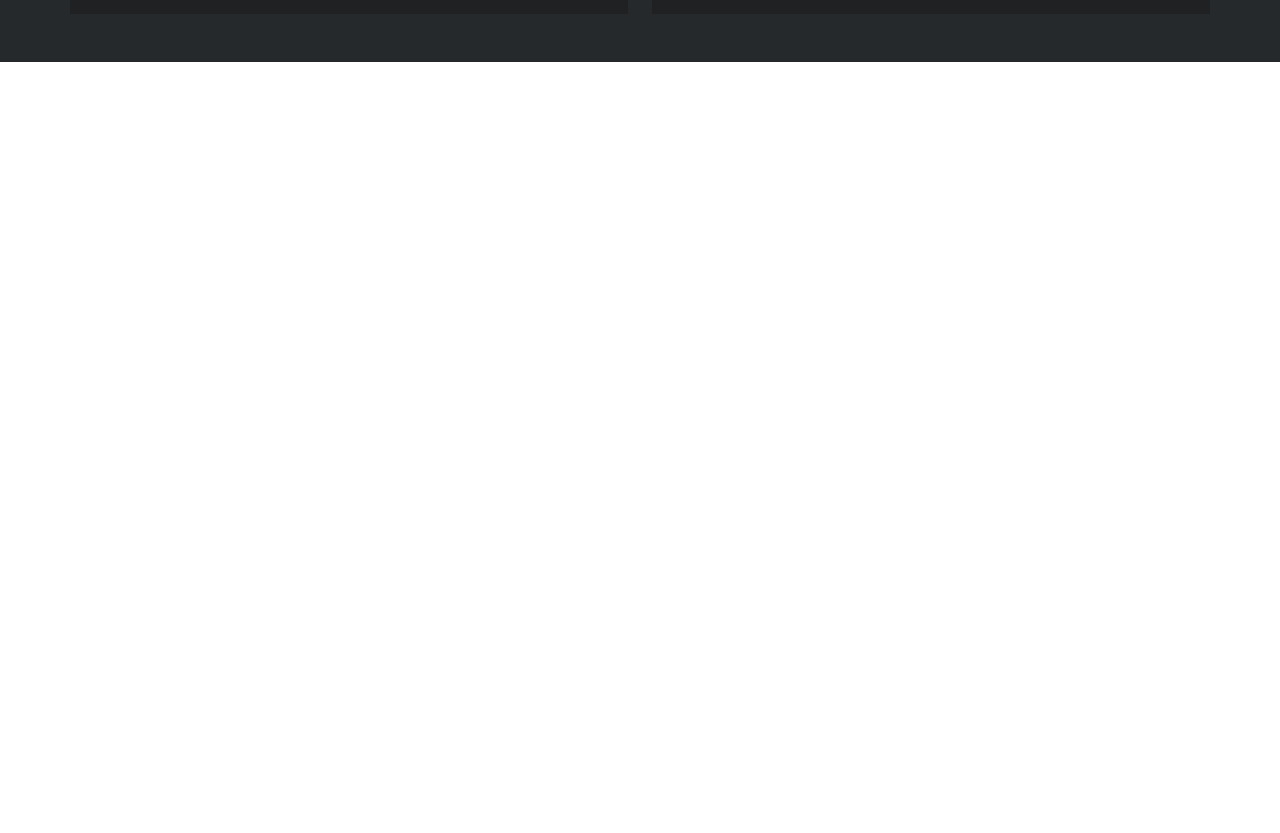
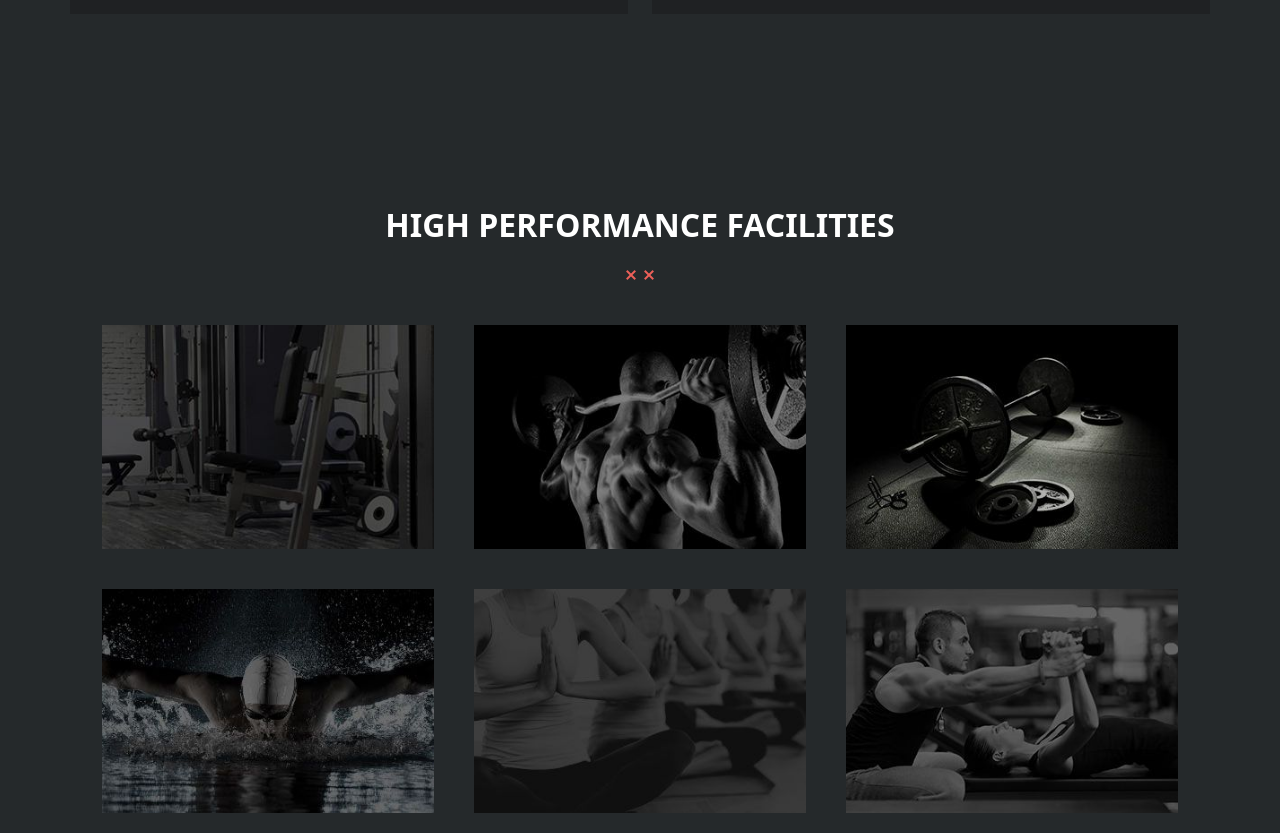
Before and after one commit to RuxandraRambet/proj-html-vuejs, a Vue app: page / in a window 1280 px wide. Shown: the part 2429-3262 px from the top of the page. Before the commit the page ends 2491 px from the top, so only its background shows below. Built offline with nearby package versions, Linux system fonts and the light colour scheme.

Commit message:
feat: performance section in main

```diff
--- a/src/components/AppMain.vue
+++ b/src/components/AppMain.vue
@@ -2,7 +2,8 @@
 import DescriptionSection from './DescriptionSection.vue';
 import SignUpSection from './SignUpSection.vue';
 import IconsSection from './IconsSection.vue';
-import ResultsSection from './ResultsSection.vue'
+import ResultsSection from './ResultsSection.vue';
+import PerformanceSection from './PerformanceSection.vue';
 export default {
     name: 'AppMain',
     components: {
@@ -10,6 +11,7 @@ export default {
         SignUpSection,
         IconsSection,
         ResultsSection,
+        PerformanceSection,
     }
 }
 </script>
@@ -20,6 +22,7 @@ export default {
         <SignUpSection />
         <IconsSection/>
         <ResultsSection/>
+        <PerformanceSection/>
     </main>
 </template>
 
--- /dev/null
+++ b/src/components/PerformanceSection.vue
@@ -0,0 +1,41 @@
+<script>
+export default {
+    name: 'Performances',
+}
+</script>
+
+<template>
+    <section>
+        <div class="container pt-5">
+            <!-- Title and divider container -->
+            <div class="section-top pt-5 text-center">
+                <h2 class="text-uppercase text-white fw-bold">High Performance Facilities</h2>
+                <img src="../assets/img/divider-xx-red.png" alt="divider X" class="pt-3 pb-4">
+            </div>
+            <!-- /Title and divider container -->
+            <!-- Images container -->
+            <div class="d-flex flex-wrap img-container">
+                <img src="../assets/img/home-image1.jpg" alt="Facility Img">
+                <img src="../assets/img/home-image2.jpg" alt="Facility Img">
+                <img src="../assets/img/home-image3.jpg" alt="Facility Img">
+                <img src="../assets/img/home-image4.jpg" alt="Facility Img">
+                <img src="../assets/img/home-image54.jpg" alt="Facility Img">
+                <img src="../assets/img/home-image6.jpg" alt="Facility Img">
+            </div>
+            <!-- /Images container -->
+        </div>
+    </section>
+</template>
+
+<style lang="scss" scoped>
+@use '../assets/scss/partials/variables' as *;
+
+section {
+    background-color: $primarybgcolor;
+
+    .img-container img {
+        margin: 20px;
+        width: calc((100% / 3) - 40px);
+    }
+}
+</style>
--- a/src/components/ResultsSection.vue
+++ b/src/components/ResultsSection.vue
@@ -8,11 +8,13 @@ export default {
 <template>
     <section>
         <div class="container py-5">
+            <!-- Title and divider container -->
             <div class="section-top text-center mt-5 mb-4">
                 <h2 class="text-uppercase text-white fw-bold">Real World Results</h2>
                 <img src="../assets/img/divider-xx-red.png" alt="divider X">
             </div>
-
+            <!-- /Title and divider container -->
+            <!-- first row -->
             <div class="row gap-4">
                 <div class="col d-flex p-3">
                     <img src="../assets/img/review_1-compressor.jpg" alt="user review img">
@@ -34,10 +36,10 @@ export default {
                         <h6>- Simon Chel</h6>
                     </div>
                 </div>
-
             </div>
-
-            <div class="row gap-4 mt-4">
+            <!-- /first row -->
+            <!-- second row -->
+            <div class="row gap-4 mt-4 mb-5">
                 <div class="col d-flex p-3">
                     <img src="../assets/img/review_2-compressor.jpg" alt="user review img">
                     <div class="review-text ms-3">
@@ -57,7 +59,7 @@ export default {
                         <h6>- Jeff Glum</h6>
                     </div>
                 </div>
-
+                <!-- /second row -->
             </div>
         </div>
 
```
